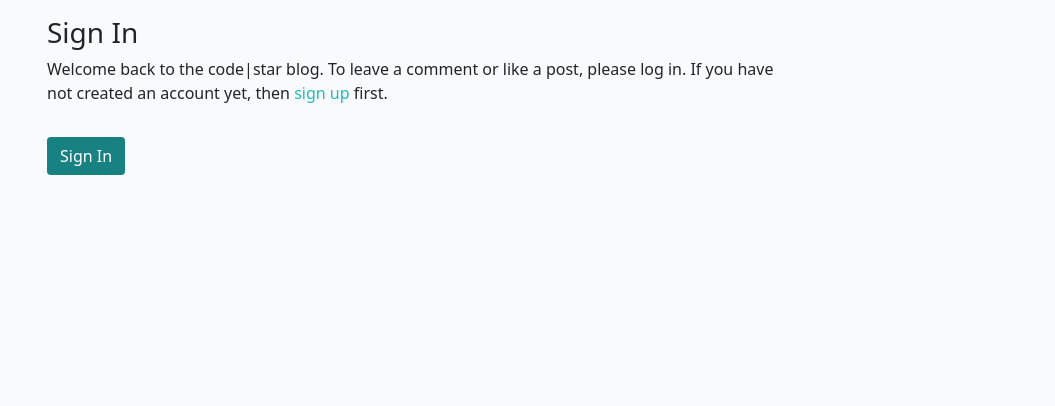
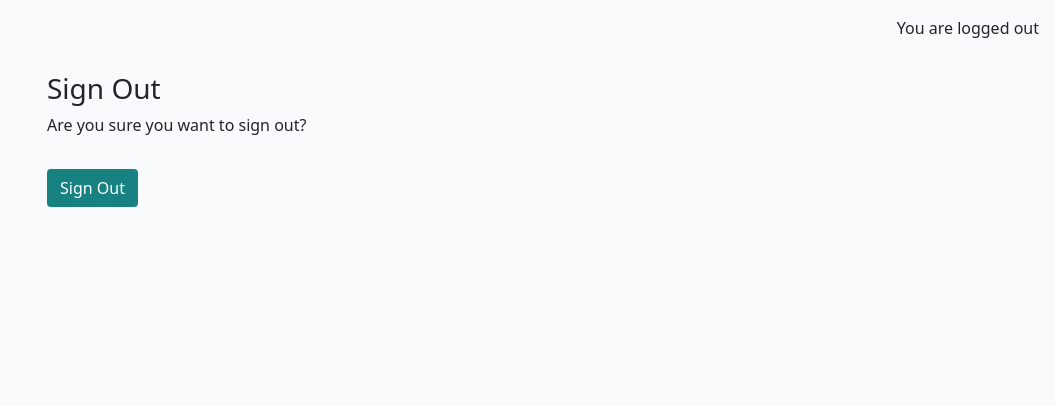
Before and after one commit to Gary-Burke/codestar_blog, a Django app: template templates/account/logout.html in a window 1280 px wide. Shown: the part 60-466 px from the top of the page, without its empty margins (225-1280 px from the left). Run offline with Django 4.2, Linux system fonts and the light colour scheme; the template is opened without the code that fills it: most values are stand-ins (such as "Sample title", 1, 10 or a date in 2020); some libraries are stand-ins or nearby versions.

Commit message:
Add personalized message to logged in users

```diff
--- a/templates/account/logout.html
+++ b/templates/account/logout.html
@@ -1,32 +1,27 @@
 {% extends "base.html" %}
 
 {% load i18n %}
-{% load account socialaccount %}
 
-{% block head_title %}{% trans "Sign In" %}{% endblock %}
+{% block head_title %}{% trans "Sign Out" %}{% endblock %}
 
 {% block content %}
-
 <div class="container">
     <div class="row">
         <div class="col-md-8 mt-3 offset-md-2">
-            <h3>{% trans "Sign In" %}</h3>
+            <h3>{% trans "Sign Out" %}</h3>
 
-            <p>{% blocktrans %}Welcome back to the code|star blog. To leave a comment or like a post, please log in. If
-                you
-                have not created an account yet, then <a class="link" href="{{ signup_url }}">sign up</a>
-                first.{% endblocktrans %}</p>
+            <p>{% trans 'Are you sure you want to sign out?' %}</p>
         </div>
     </div>
     <div class="row">
         <div class="col-md-8 mt-3 offset-md-2">
-            <form class="login" method="POST" action="{% url 'account_login' %}">
+
+            <form method="post" action="{% url 'account_logout' %}">
                 {% csrf_token %}
-                {{ form.as_p }}
                 {% if redirect_field_value %}
                 <input type="hidden" name="{{ redirect_field_name }}" value="{{ redirect_field_value }}" />
                 {% endif %}
-                <button class="btn btn-signup right" type="submit">{% trans "Sign In" %}</button>
+                <button class="btn btn-signup right" type="submit">{% trans 'Sign Out' %}</button>
             </form>
         </div>
     </div>
--- a/templates/base.html
+++ b/templates/base.html
@@ -58,6 +58,7 @@
                         <a class="nav-link {% if request.path == logout_url %}active{% endif %}" aria-current="page"
                             href="{% url 'account_logout' %}">Logout</a>
                     </li>
+
                     {% else %}
                     <li class="nav-item">
                         <a class="nav-link {% if request.path == signup_url %}active{% endif %}" aria-current="page"
@@ -67,6 +68,7 @@
                         <a class="nav-link {% if request.path == login_url %}active{% endif %}" aria-current="page"
                             href="{% url 'account_login' %}">Login</a>
                     </li>
+
                     {% endif %}
 
                 </ul>
@@ -78,6 +80,12 @@
     </nav>
 
     <main class="flex-shrink-0 main-bg">
+
+        {% if user.is_authenticated %}
+        <p class="text-end m-3">You are logged in as {{ user }}</p>
+        {% else %}
+        <p class="text-end m-3">You are logged out</p>
+        {% endif %}
 
         {% block content %}
         <!-- Content Goes here -->
```
